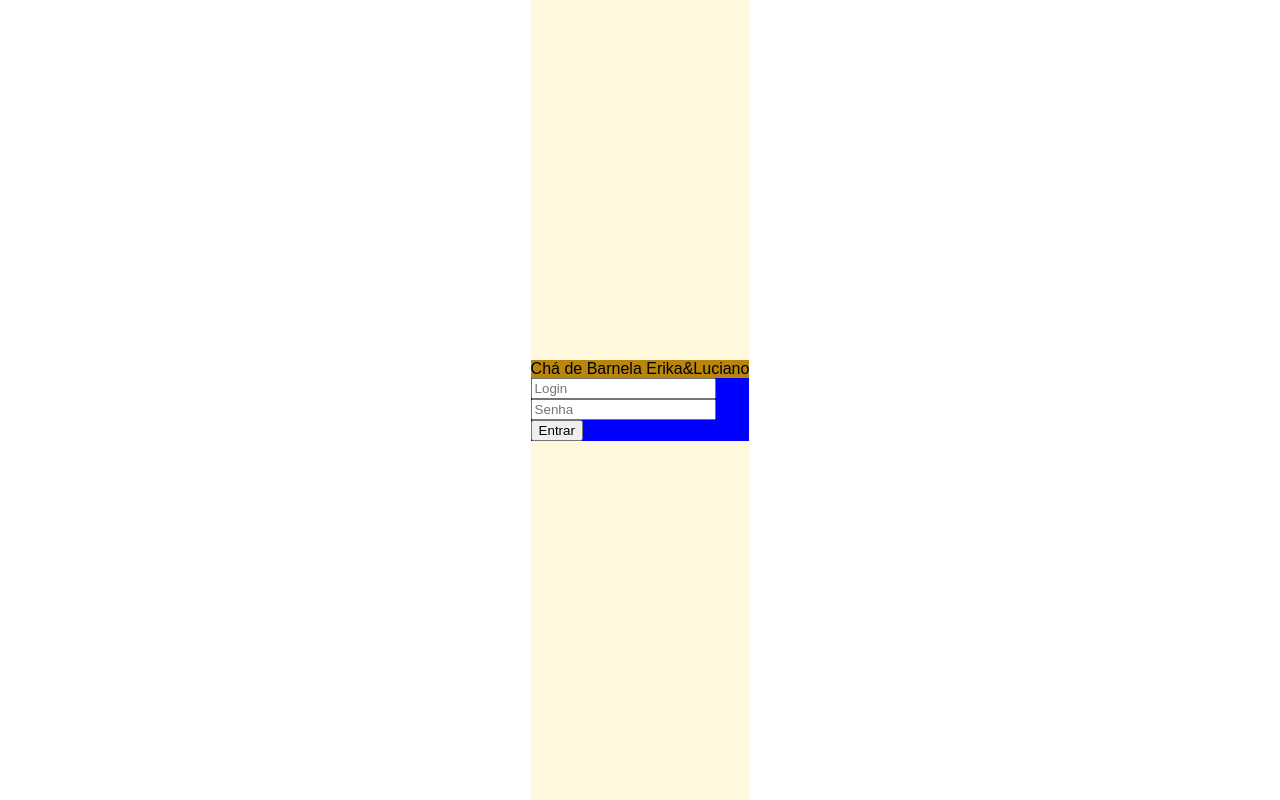
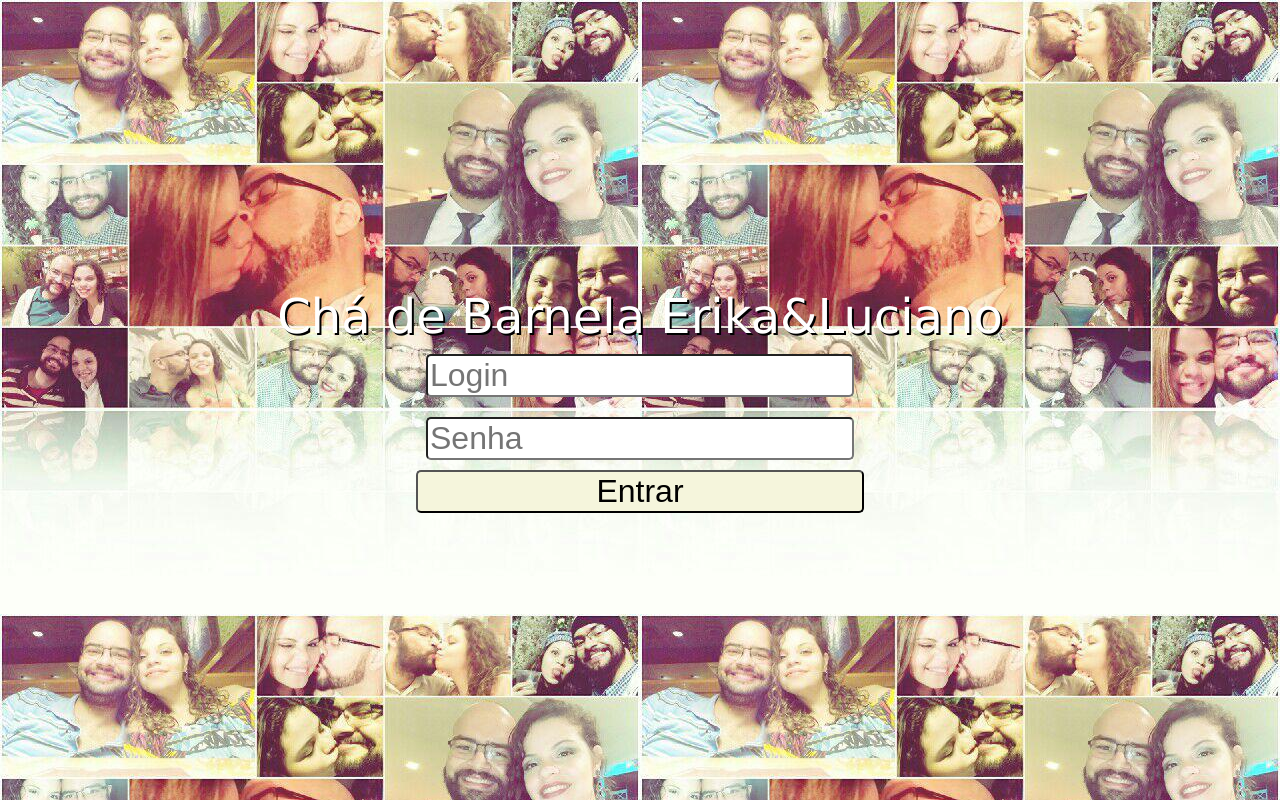
Before and after one commit to geronimo-lisboa/cha-de-panela, a React (Create React App) app in the folder front/cha-de-panela/: page / in a window 1280 px wide. Built offline with nearby package versions, Linux system fonts and the light colour scheme.

Commit message:
Tela de login em sua forma provavelmente final

```diff
--- a/front/cha-de-panela/src/App.css
+++ b/front/cha-de-panela/src/App.css
@@ -5,6 +5,7 @@
   justify-content: center;
   align-content: stretch;
   align-items: center;
+  background-image: url('photo_2018-08-07_08-24-52.jpg');
 }
 
 .LoginContainer {
@@ -14,7 +15,6 @@
   align-items: center;
   order: 0;
   flex: 0 1 auto;
-  background-color: cornsilk;
   height: 100vh;
 }
 
@@ -22,22 +22,35 @@
   order: 0;
   flex: 0 1 auto;
   align-self: stretch;
-  background-color: darkgoldenrod;
+  font-size : 3em;
+  color: white;
+  text-shadow: 2px 2px #000;
+  font-family: Verdana;
 }
 
 .LoginForm {
   order: 0;
   flex: 0 1 auto;
-  align-self: stretch;
-  background-color: blue;
+  display: flex;
+  flex-direction: column;
 
 }
 
 .LoginFields{
+  padding: 10px;
 }
 
 .LoginInputs {
+  font-size: 2em;
+  border-radius:5px;
 }
 
 .ButtonLogin {
+  font-size: 2em;
+  border-radius:5px;
+  background-color: beige;
 }
+
+.ButtonLogin:hover {
+  background-color: azure;
+}
```
